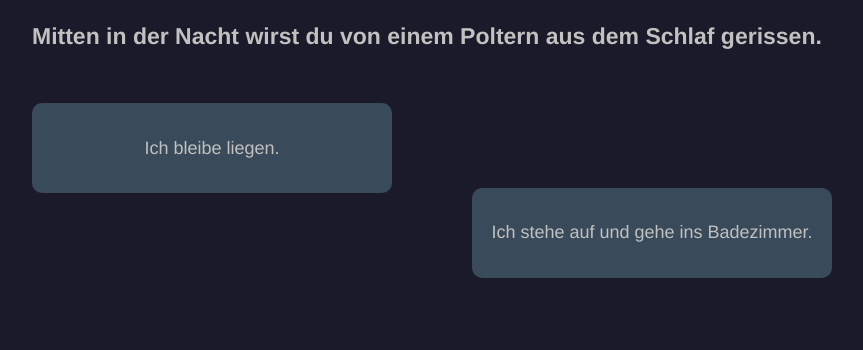
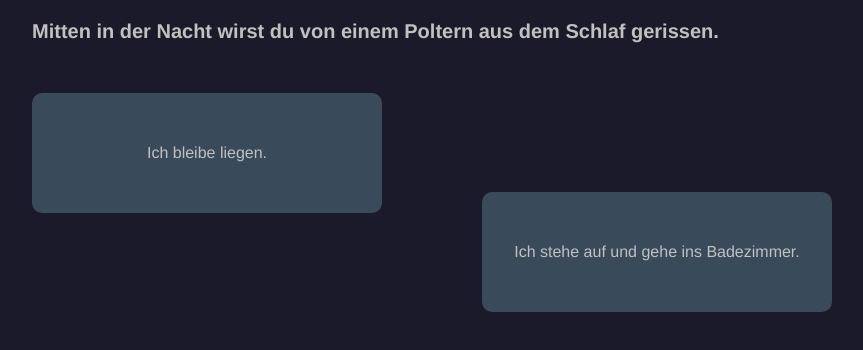
Before and after one commit to dlagge/R-tsel, a plain HTML site: page Raetsel.html in a window 1280 px wide. Shown: the whole page, without its empty margins (208-1071 px from the left). Drawn offline with nearby package versions, Linux system fonts and the light colour scheme.

Commit message:
Knöpfe Anpassungen
- Padding

```diff
--- a/Raetsel.html
+++ b/Raetsel.html
@@ -114,26 +114,26 @@
 	h1, h2, h3 {
 		font-family: Helvetica;
 		color: #c1c1bf;
-		font-size: 23px;
+		font-size: 20px;
 	}
 	.knopf {
 		background: #394a5a;
+		padding: 25px;
 		margin: 30px;
 		font-family: Helvetica;
 		color: #c1c1bf;
-		font-size: 18px;
+		font-size: 16px;
+		border-style: none;
 		border-radius: 10px;
-		border-style: none;
-		width: 360px;
-		height: 90px;
+		width: 350px;
+		height: 120px;
 	}
 	#bu1, #bu3, #bu5, #bu7, #bu9, #bu11, #bu13, #bu15 {
 		margin-left: 0px;
-		margin-bottom: -124px;
-
+		margin-bottom: -154px;
 	}
 	#bu2, #bu4, #bu6, #bu8, #bu10, #bu12, #bu14,#bu16 {
-		margin-left: 440px;
+		margin-left: 450px;
 	}
 
 	</style>
```
Also changed, not shown: 1 other file.
